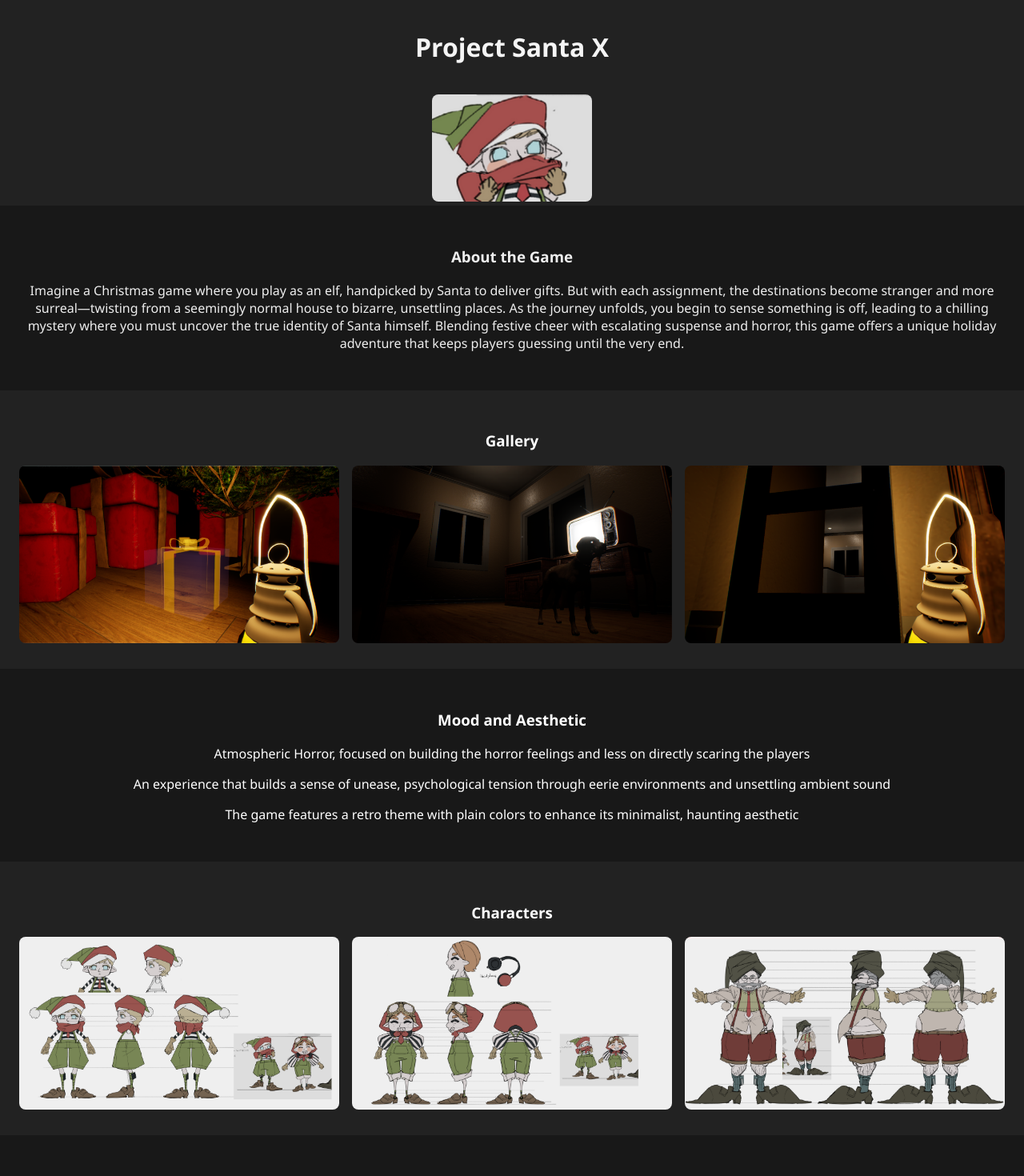
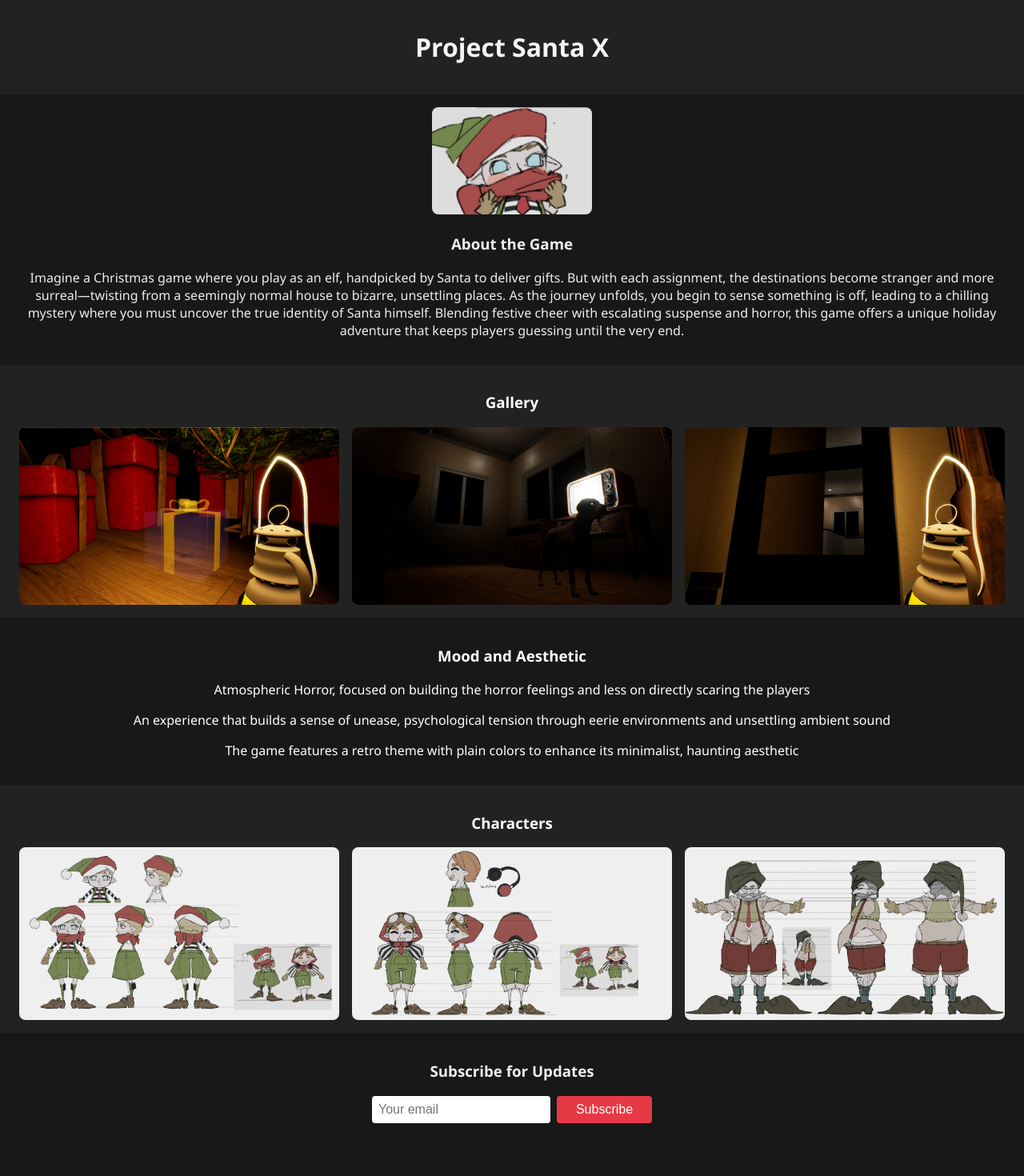
Before and after one commit to Some10n3/project-santa-X, a React (Create React App) app: page / in a window 1280 px wide. Shown: the top 1470 px of the page at 80% size. After the commit the page ends 1420 px from the top, so only its background shows below. Built offline with nearby package versions, Linux system fonts and the light colour scheme.

Commit message:
[fix. ] Change padding

```diff
--- a/src/pages/Home.tsx
+++ b/src/pages/Home.tsx
@@ -2,13 +2,14 @@ import React from 'react';
 
 const Home: React.FC = () => (
   <main>
-    {/* Hero Section */}
+    {/* Hero Section
     <section style={{ background: '#222', color: '#fff', textAlign: 'center' }}>
-    <img src={process.env.PUBLIC_URL + '/logo.png'} alt="Game Logo" style={{ maxWidth: 200, borderRadius: 8 }} />
-    </section>
+
+    </section> */}
 
     {/* About Section */}
-    <section style={{ background: '#181818', color: '#eee', padding: '2rem 1rem', textAlign: 'center' }}>
+    <section style={{ background: '#181818', color: '#eee', padding: '1rem', textAlign: 'center' }}>
+      <img src={process.env.PUBLIC_URL + '/logo.png'} alt="Game Logo" style={{ maxWidth: 200, borderRadius: 8 }} />
       <h3>About the Game</h3>
       <p>
         Imagine a Christmas game where you play as an elf, handpicked by Santa to deliver gifts. But with each assignment, the destinations become stranger and more surreal—twisting from a seemingly normal house to bizarre, unsettling places. As the journey unfolds, you begin to sense something is off, leading to a chilling mystery where you must uncover the true identity of Santa himself. Blending festive cheer with escalating suspense and horror, this game offers a unique holiday adventure that keeps players guessing until the very end.
@@ -16,7 +17,7 @@ const Home: React.FC = () => (
     </section>
 
     {/* Gallery Section */}
-    <section style={{ background: '#222', color: '#fff', padding: '2rem 1rem' }}>
+    <section style={{ background: '#222', color: '#fff', padding: '1rem' }}>
       <h3 style={{ textAlign: 'center' }}>Gallery</h3>
       <div style={{ display: 'flex', justifyContent: 'center', gap: '1rem', flexWrap: 'wrap' }}>
         <img src={process.env.PUBLIC_URL + '/screenshots/1.png'} alt="Screenshot 1" style={{ width: 400, borderRadius: 8 }} />
@@ -26,7 +27,7 @@ const Home: React.FC = () => (
     </section>
 
     {/* Mood and Aesthetic  */}
-    <section style={{ background: '#181818', color: '#fff', padding: '2rem 1rem', textAlign: 'center' }}>
+    <section style={{ background: '#181818', color: '#fff', padding: '1rem', textAlign: 'center' }}>
       <h3 style={{ textAlign: 'center' }}>Mood and Aesthetic</h3>
       <p>
         Atmospheric Horror, focused on building the horror feelings and less on directly scaring the players
@@ -40,7 +41,7 @@ const Home: React.FC = () => (
     </section>
 
     {/* Character Section */}
-    <section style={{ background: '#222', color: '#fff', padding: '2rem 1rem' }}>
+    <section style={{ background: '#222', color: '#fff', padding: '1rem' }}>
       <h3 style={{ textAlign: 'center' }}>Characters</h3>
       <div style={{ display: 'flex', justifyContent: 'center', gap: '1rem', flexWrap: 'wrap' }}>
         <img src={process.env.PUBLIC_URL + '/characters/1.png'} alt="Character 1" style={{ width: 400, borderRadius: 8 }} />
@@ -50,7 +51,7 @@ const Home: React.FC = () => (
     </section>
 
     {/* Newsletter Section */}
-    <section style={{ background: '#181818', color: '#eee', padding: '2rem 1rem', textAlign: 'center' }}>
+    <section style={{ background: '#181818', color: '#eee', padding: '1rem', textAlign: 'center' }}>
       <h3>Subscribe for Updates</h3>
       <form>
         <input
```
